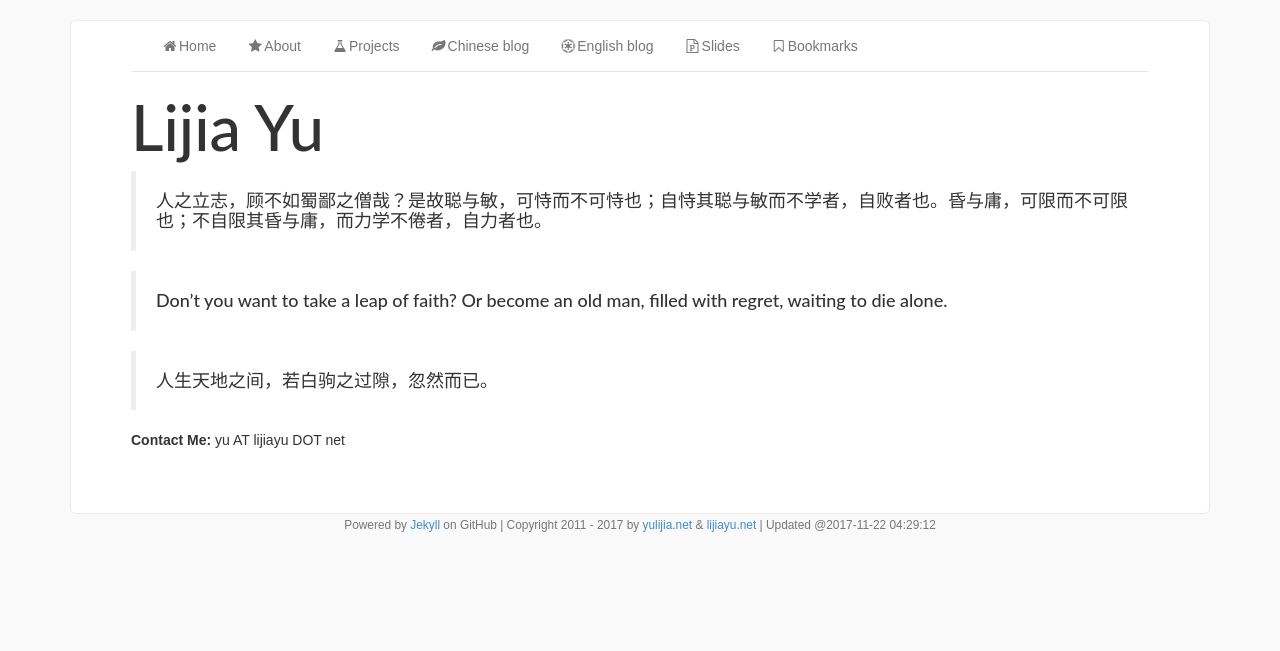
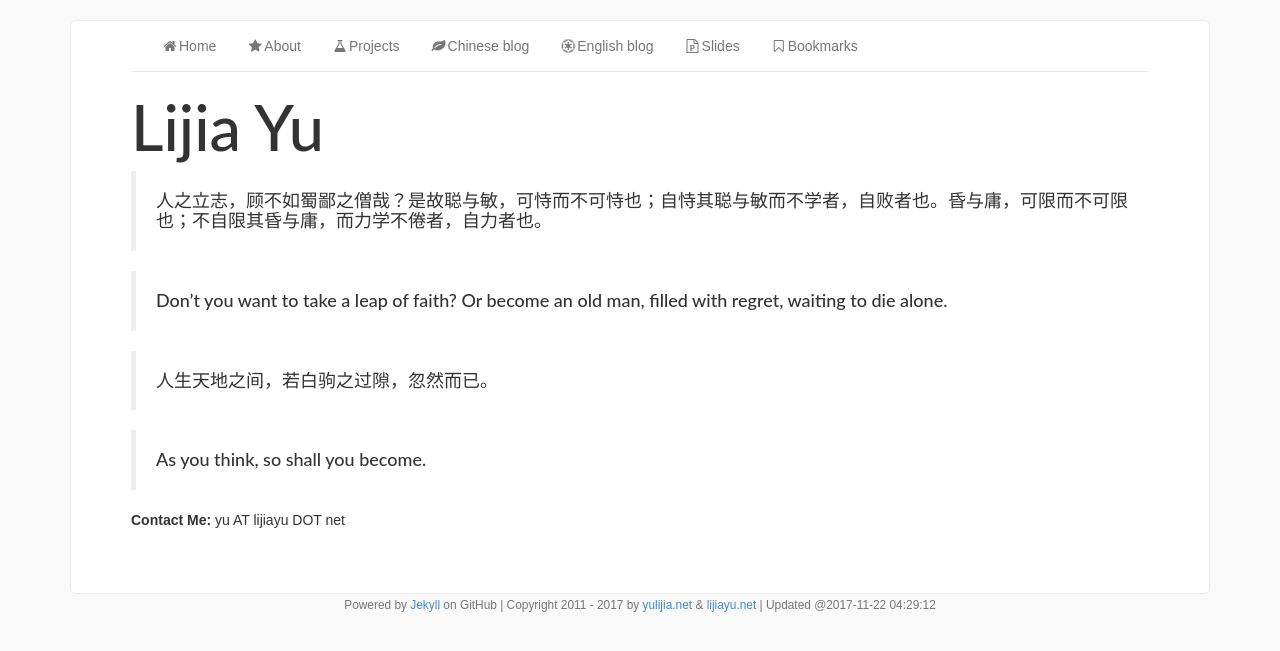
Before and after one commit to yulijia/yulijia.github.io, a Jekyll site: the page built from index.md, in a window 1280 px wide. Shown: the top 651 px of the page. Built offline with Jekyll 4.4.1, drawn with Linux system fonts in a browser that asks for light colours; nearby versions of some CDN libraries; our own code applies the rules of GitHub Pages for plain Markdown files.

Commit message:
update index page

```diff
--- a/index.md
+++ b/index.md
@@ -14,4 +14,6 @@ avatar: yes
 
 > #### 人生天地之间，若白驹之过隙，忽然而已。
 
+> #### As you think, so shall you become.
+
 **Contact Me:** yu AT lijiayu DOT net
```
